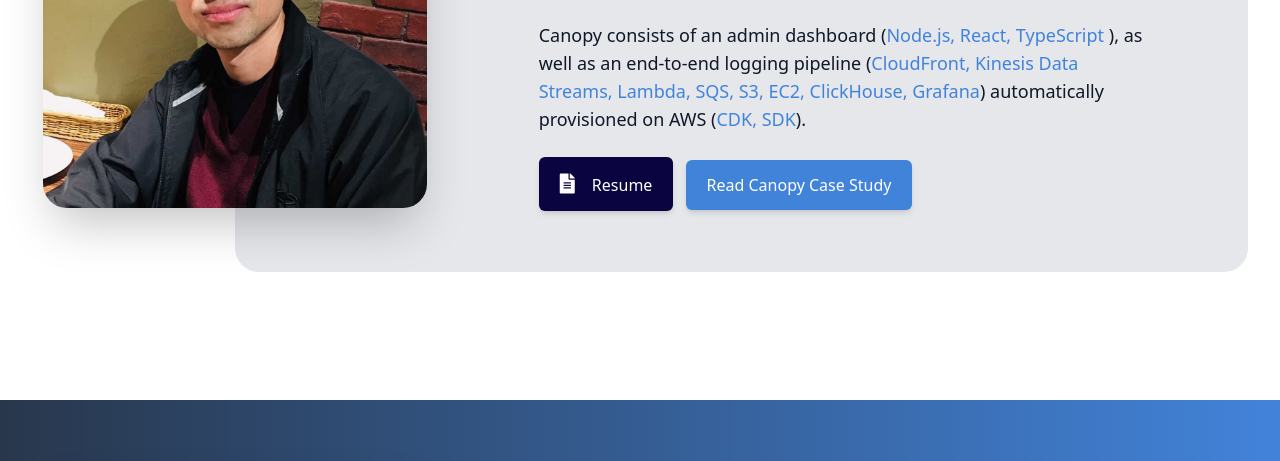
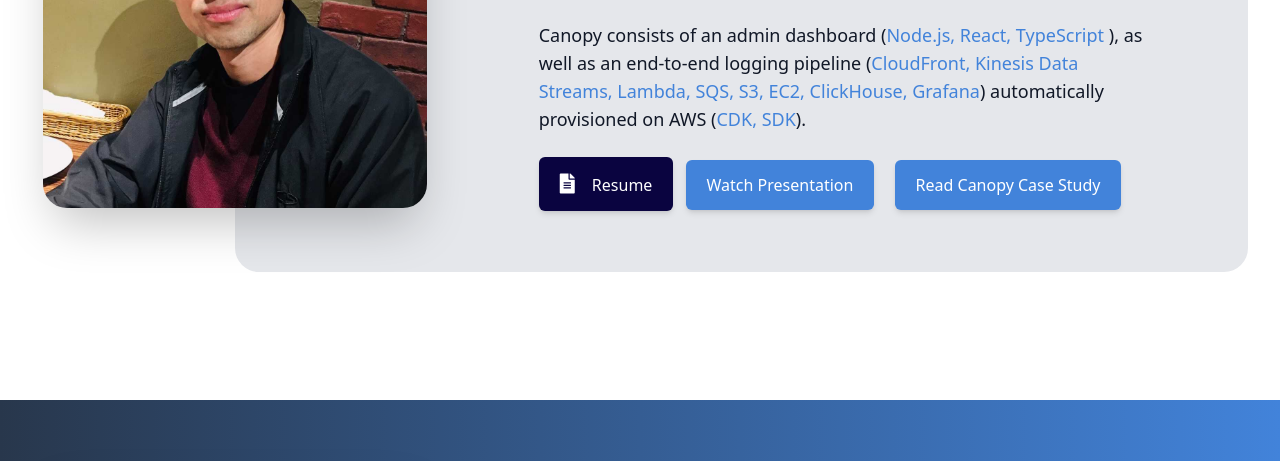
Before and after one commit to jason-ng3/jason-ng3.github.io, a website: page index.html in a window 1280 px wide. Shown: the part 304-765 px from the top of the page. Drawn offline with Linux system fonts and the light colour scheme.

Commit message:
Add Watch Presentation button

```diff
--- a/index.html
+++ b/index.html
@@ -239,6 +239,31 @@
                 <span class="text-xl mr-3">
                   <i class="fas fa-file-alt"></i>
                 </span>Resume
+              </a>
+              <a
+                class="
+                  mt-6
+                  sm:mx-2
+                  block
+                  w-full
+                  py-3
+                  px-5
+                  text-center
+                  bg-grouparooblue
+                  border border-transparent
+                  rounded-md
+                  shadow-md
+                  text-base
+                  font-medium
+                  text-white
+                  hover:opacity-80
+                  sm:inline-block
+                  sm:w-auto
+                "
+                href="https://youtu.be/2N8Pq2MNtpY"
+                target="_blank"
+              >
+                Watch Presentation
               </a>
               <a
                 class="
```
